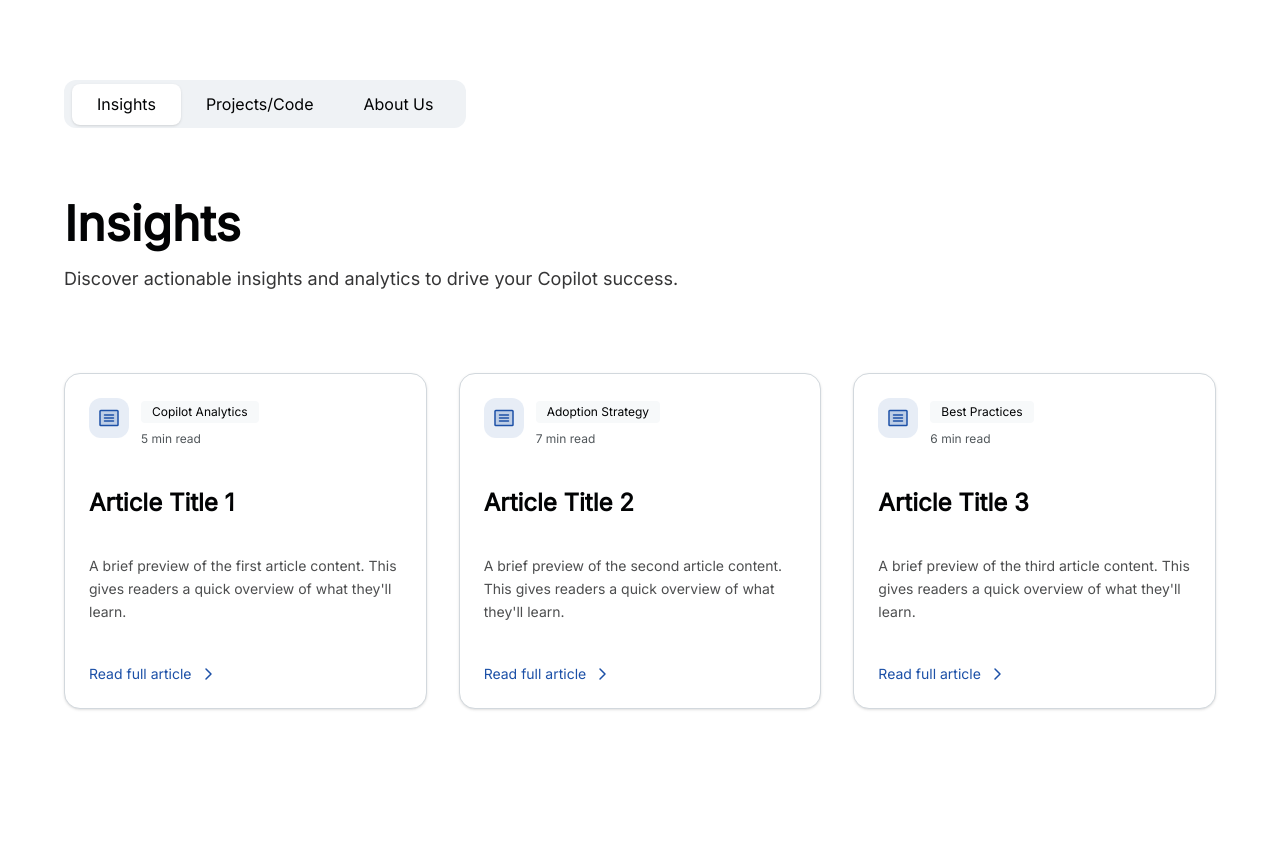
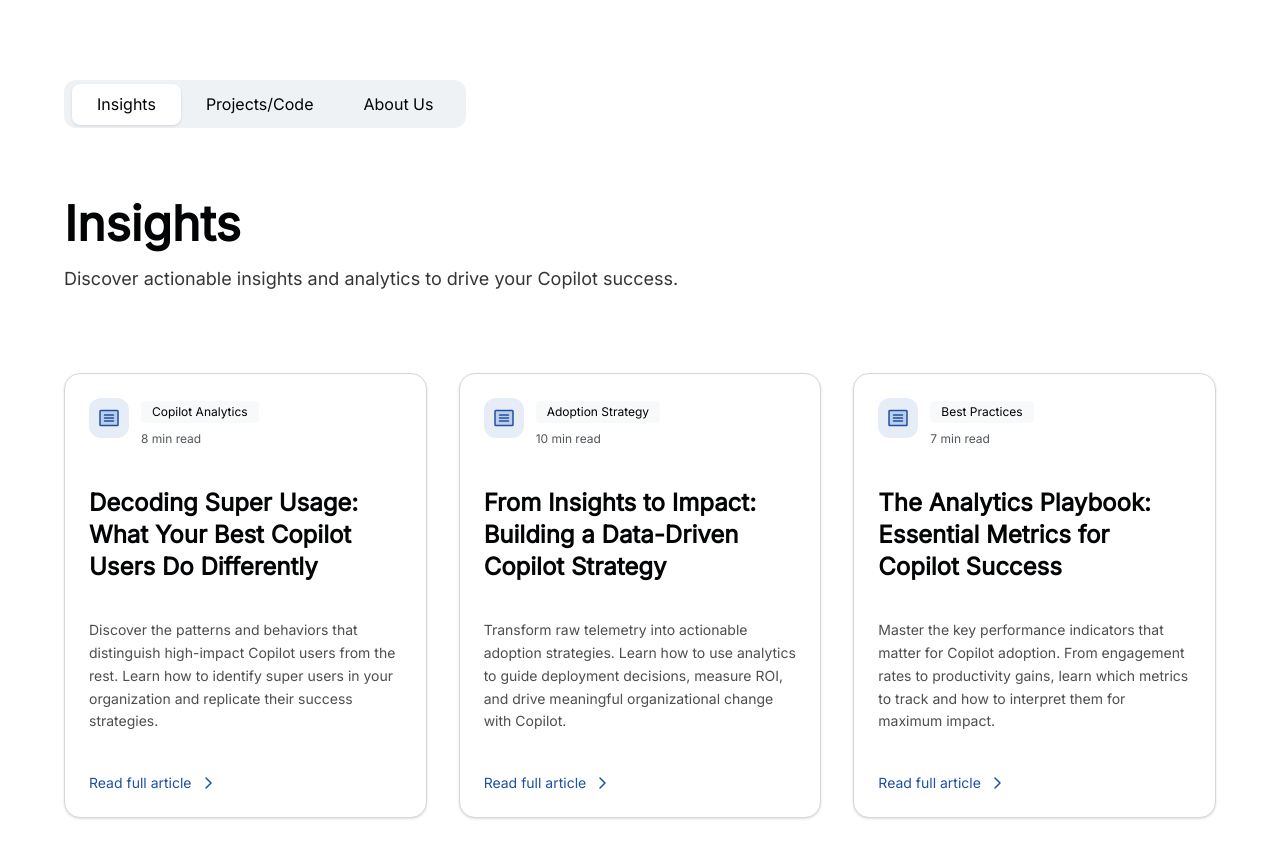
Before and after one commit to shailendrahegde/ainroisite, a React (Vite) app: page / in a window 1280 px wide. Shown: the top 858 px of the page. Before the commit the page ends 800 px from the top, so only its background shows below. Built offline with nearby package versions, Linux system fonts and the light colour scheme.

Commit message:
Generated by Spark: Update article titles and summaries to match real content

```diff
--- a/src/App.tsx
+++ b/src/App.tsx
@@ -24,10 +24,10 @@
 
 const articles: Article[] = [
   {
-    title: "Article Title 1",
-    summary: "A brief preview of the first article content. This gives readers a quick overview of what they'll learn.",
+    title: "Decoding Super Usage: What Your Best Copilot Users Do Differently",
+    summary: "Discover the patterns and behaviors that distinguish high-impact Copilot users from the rest. Learn how to identify super users in your organization and replicate their success strategies.",
     category: "Copilot Analytics",
-    readTime: "5 min read",
+    readTime: "8 min read",
     content: `[PLACEHOLDER - Replace with content from first SharePoint link]
 
 Please copy and paste the full text from:
@@ -36,10 +36,10 @@
 This is where the full article text will appear when users click on the preview card.`
   },
   {
-    title: "Article Title 2",
-    summary: "A brief preview of the second article content. This gives readers a quick overview of what they'll learn.",
+    title: "From Insights to Impact: Building a Data-Driven Copilot Strategy",
+    summary: "Transform raw telemetry into actionable adoption strategies. Learn how to use analytics to guide deployment decisions, measure ROI, and drive meaningful organizational change with Copilot.",
     category: "Adoption Strategy",
-    readTime: "7 min read",
+    readTime: "10 min read",
     content: `[PLACEHOLDER - Replace with content from second SharePoint link]
 
 Please copy and paste the full text from:
@@ -48,10 +48,10 @@
 This is where the full article text will appear when users click on the preview card.`
   },
   {
-    title: "Article Title 3",
-    summary: "A brief preview of the third article content. This gives readers a quick overview of what they'll learn.",
+    title: "The Analytics Playbook: Essential Metrics for Copilot Success",
+    summary: "Master the key performance indicators that matter for Copilot adoption. From engagement rates to productivity gains, learn which metrics to track and how to interpret them for maximum impact.",
     category: "Best Practices",
-    readTime: "6 min read",
+    readTime: "7 min read",
     content: `[PLACEHOLDER - Replace with content from third SharePoint link]
 
 Please copy and paste the full text from:
```
